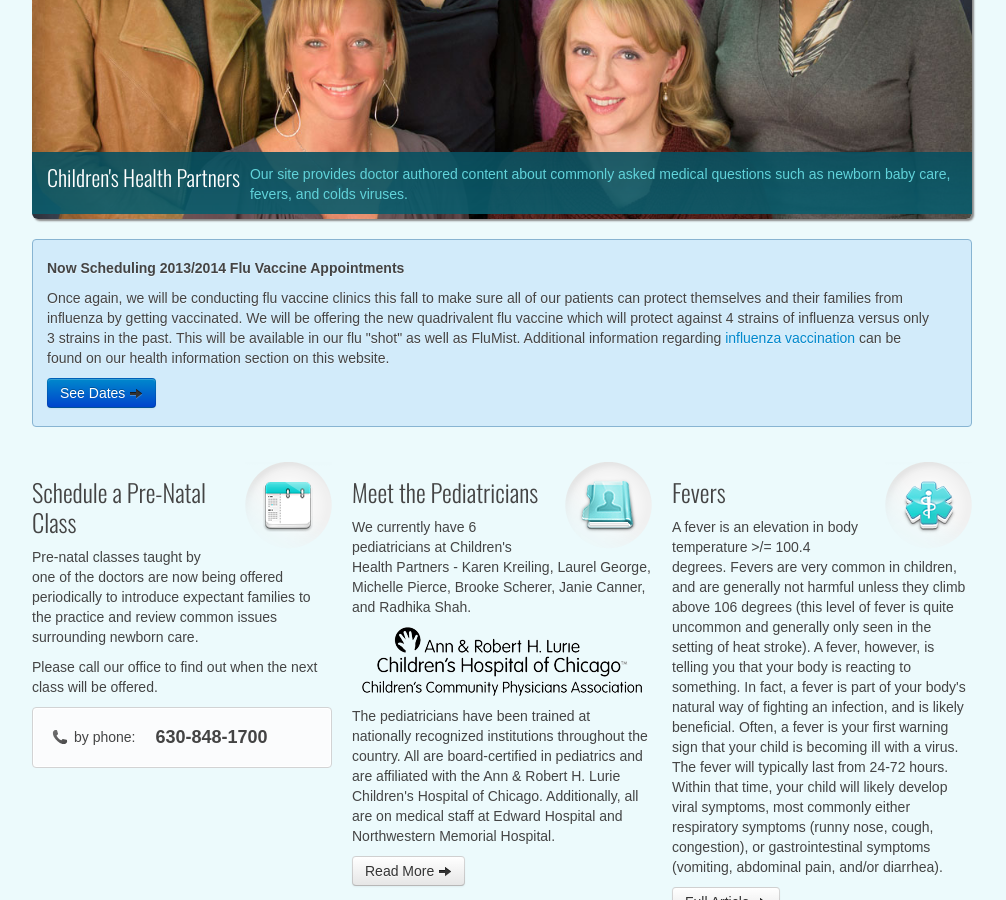
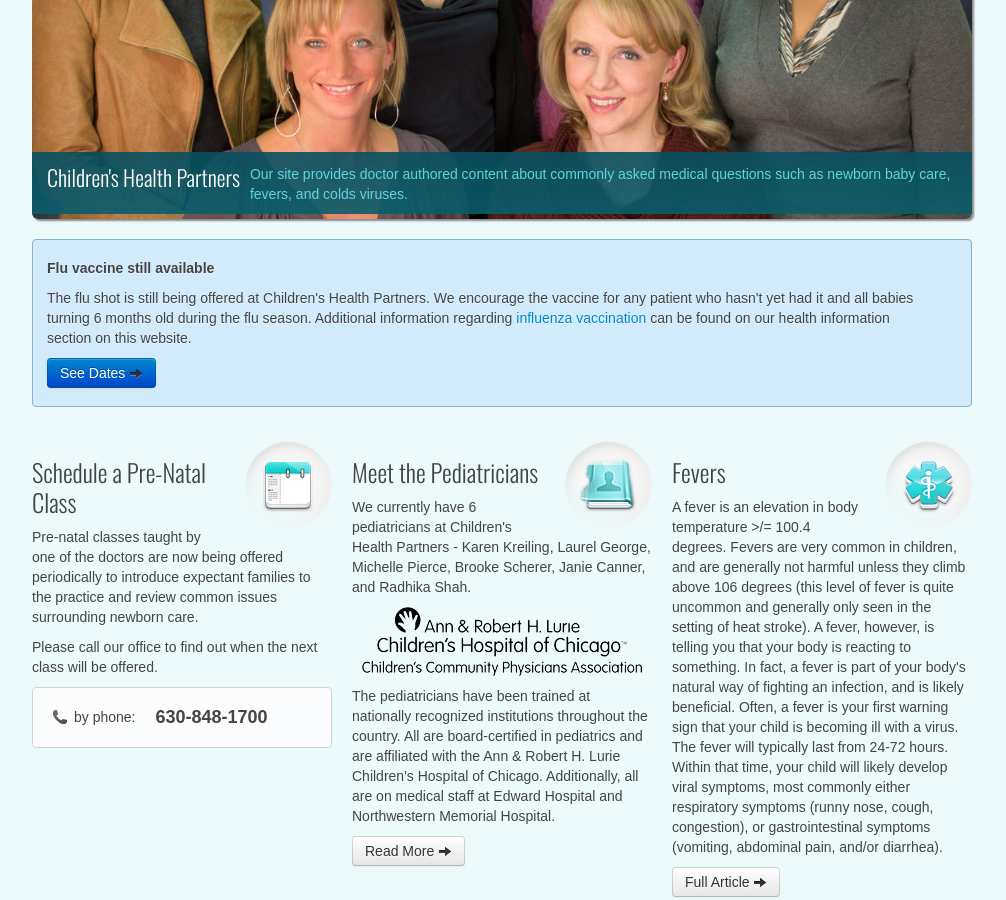
Before and after one commit to chpweb/web, a Jekyll site: the page built from index.html, in a window 1280 px wide and 900 px high, scrolled down 414 px. Shown: the whole window, without its empty margins (138-1144 px from the left). Built offline with Jekyll 4.4.1, drawn with Linux system fonts in a browser that asks for light colours; some web fonts are replaced; comment, search, counter and statistics services are not loaded.

Commit message:
Updated index.html

```diff
--- a/index.html
+++ b/index.html
@@ -29,8 +30,8 @@
 	<section>
 
 		<div class="home-info">
-			<h5>Now Scheduling 2013/2014 Flu Vaccine Appointments</h5>
-			<p>Once again, we will be conducting flu vaccine clinics this fall to make sure all of our patients can protect themselves and their families from influenza by getting vaccinated.  We will be offering the new quadrivalent flu vaccine which will protect against 4 strains of influenza versus only 3 strains in the past.  This will be available in our flu "shot" as well as FluMist.  Additional information regarding <a href="/health_info/influenza-vaccination.html">influenza vaccination</a> can be found on our health information section on this website.</p>
+			<h5>Flu vaccine still available</h5>
+			<p>The flu shot is still being offered at Children's Health Partners.  We encourage the vaccine for any patient who hasn't yet had it and all babies turning 6 months old during the flu season.  Additional information regarding <a href="/health_info/influenza-vaccination.html">influenza vaccination</a> can be found on our health information section on this website.</p>
 			<p><a class="btn btn-medium btn-primary" href="/flu-vaccine-dates">See Dates <i class="icon-arrow-right"></i></a></p>
 		</div>
 		<!--
```
Also changed, not shown: other parts of index.html (+1 -0 lines).
